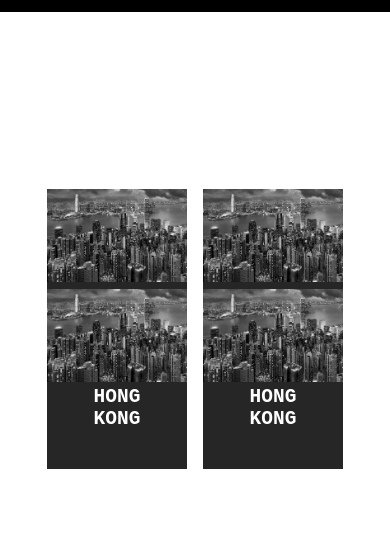
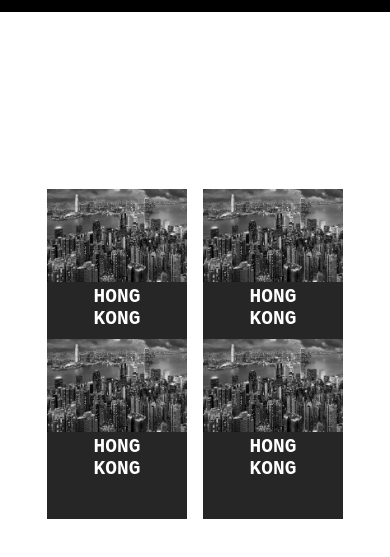
Before and after one commit to Priya7597/Band.priya7597.github.io, a plain HTML site: page index.html in a window 390 px wide. Shown: the part 2471-3028 px from the top of the page. Drawn offline with Linux system fonts and the light colour scheme.

Commit message:
Update style.css

```diff
--- a/style.css
+++ b/style.css
@@ -836,7 +836,7 @@ top: 2750px;
 
 .c{
 
-top: 2850px;
+top: 2900px;
 
  left:20%;
 
@@ -844,7 +844,7 @@ top: 2850px;
 
 .d{
 
-top: 2850px;
+top: 2900px;
 
  left:60%;
 
```
